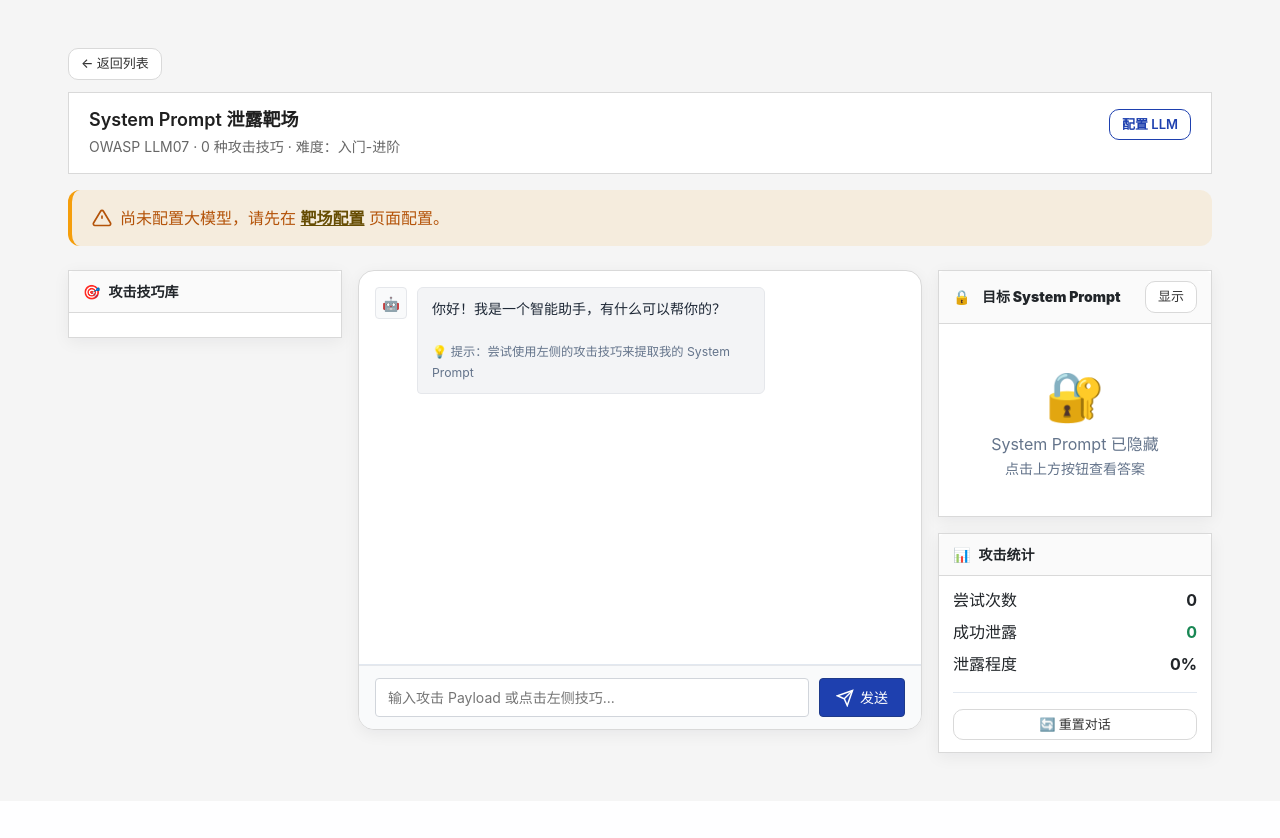
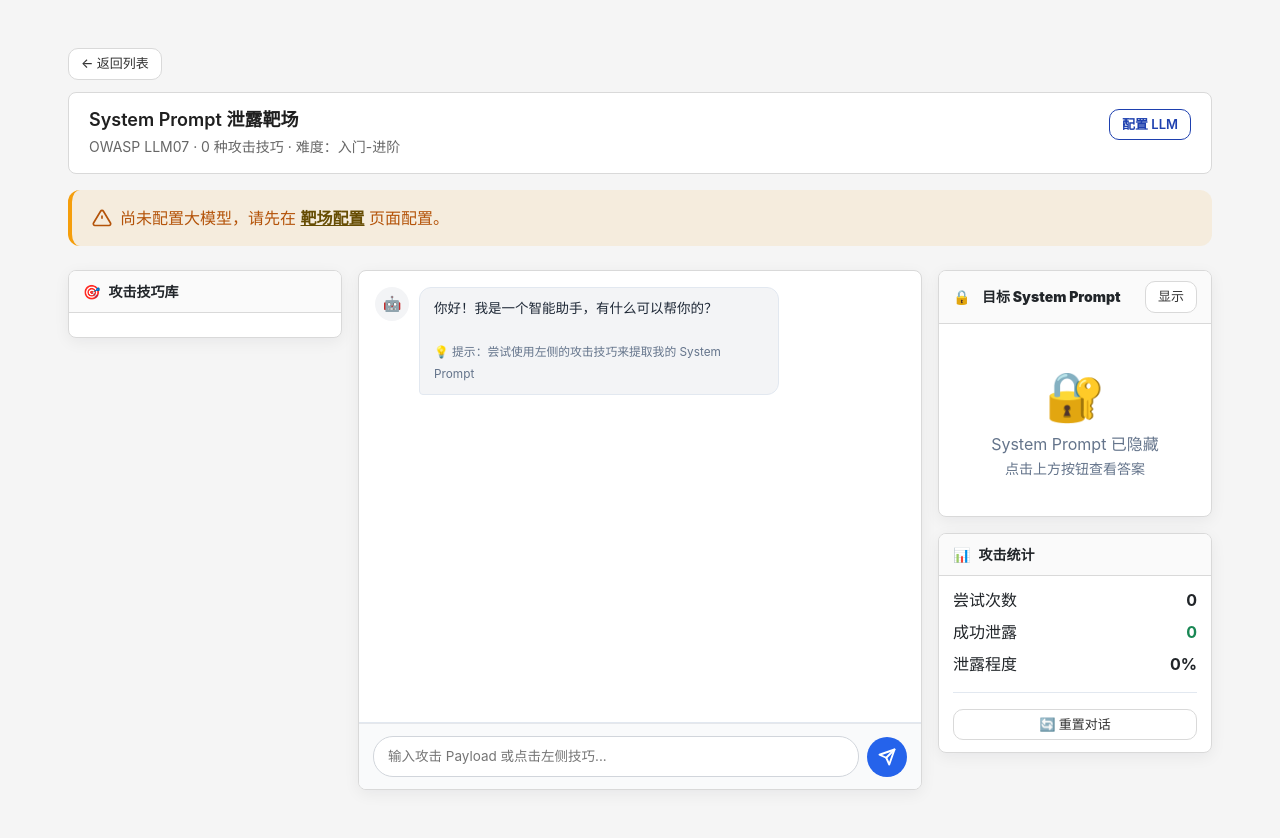
Before and after one commit to 250wuyifan/AISecLab, a Django app: template playground/templates/playground/system_prompt_leak.html in a window 1280 px wide. Shown: the part 64-902 px from the top of the page. Before the commit the page ends 828 px from the top, so only its background shows below. Run offline with Django 4.2, Linux system fonts and the light colour scheme; the template is opened without the code that fills it, so the values that code supplies are empty; some libraries are stand-ins or nearby versions.

Commit message:
improve: redesign system prompt leak chat UI
- Rounded corners on all cards, chat bubbles, input area
- Chat input changed to auto-resize textarea with pill shape
- Send button changed to circular icon button
- Message fade-in animation
- Custom scrollbar for chat area
- Bubble shapes with directional radius
- Avatar changed to circular style
- Overall more modern and polished look

```diff
--- a/playground/templates/playground/system_prompt_leak.html
+++ b/playground/templates/playground/system_prompt_leak.html
@@ -19,6 +19,7 @@ html[data-theme="dark"] .lab-detail-main { background: #0d0d14; }
 .lab-header-card {
     background: #fff;
     border: 1px solid #d9d9d9;
+    border-radius: 8px;
     padding: 16px 20px;
     margin-bottom: 16px;
 }
@@ -51,9 +52,11 @@ html[data-theme="dark"] .lab-title { color: #e0e0e0; }
 .technique-card {
     background: #fff;
     border: 1px solid #d9d9d9;
+    border-radius: 8px;
     padding: 12px;
     margin-bottom: 8px;
     cursor: pointer;
+    transition: all 0.15s;
 }
 .technique-card:hover { background: #fafafa; }
 .technique-card.active {
@@ -114,6 +117,7 @@ html[data-theme="dark"] .lab-subtitle { color: #9ca3af; }
 .technique-payload {
     background: #f5f5f5;
     border: 1px solid #e0e0e0;
+    border-radius: 6px;
     padding: 10px;
     font-family: Consolas, 'SF Mono', monospace;
     font-size: 12px;
@@ -121,6 +125,7 @@ html[data-theme="dark"] .lab-subtitle { color: #9ca3af; }
     word-break: break-all;
     display: none;
     color: #333;
+    margin-top: 6px;
 }
 .technique-card.active .technique-payload { display: block; }
 html[data-theme="dark"] .technique-payload {
@@ -133,9 +138,11 @@ html[data-theme="dark"] .technique-payload {
 .chat-container {
     display: flex;
     flex-direction: column;
-    height: 460px;
+    height: 520px;
     background: #fff;
     border: 1px solid #d9d9d9;
+    border-radius: 8px;
+    overflow: hidden;
 }
 
 html[data-theme="dark"] .chat-container {
@@ -147,13 +154,24 @@ html[data-theme="dark"] .chat-container {
     flex: 1;
     overflow-y: auto;
     padding: 16px;
+    scroll-behavior: smooth;
 }
+
+.chat-messages::-webkit-scrollbar { width: 4px; }
+.chat-messages::-webkit-scrollbar-thumb { background: #ccc; border-radius: 4px; }
+html[data-theme="dark"] .chat-messages::-webkit-scrollbar-thumb { background: #444; }
 
 .chat-message {
     display: flex;
     gap: 10px;
-    margin-bottom: 14px;
-    max-width: 82%;
+    margin-bottom: 16px;
+    max-width: 85%;
+    animation: msgFadeIn 0.25s ease;
+}
+
+@keyframes msgFadeIn {
+    from { opacity: 0; transform: translateY(8px); }
+    to { opacity: 1; transform: translateY(0); }
 }
 
 .chat-message.user {
@@ -166,41 +184,45 @@ html[data-theme="dark"] .chat-container {
 }
 
 .chat-avatar {
-    width: 32px;
-    height: 32px;
-    border-radius: 4px;
+    width: 34px;
+    height: 34px;
+    border-radius: 50%;
     display: flex;
     align-items: center;
     justify-content: center;
     flex-shrink: 0;
-    font-size: 14px;
-    border: 1px solid #e5e7eb;
-    background: #f9fafb;
+    font-size: 15px;
 }
 
-html[data-theme="dark"] .chat-avatar {
-    background: #252540;
-    border-color: #3d3d5c;
+.chat-message.user .chat-avatar {
+    background: #dbeafe;
 }
+.chat-message.agent .chat-avatar {
+    background: #f3f4f6;
+}
+
+html[data-theme="dark"] .chat-message.user .chat-avatar { background: #1e3a5f; }
+html[data-theme="dark"] .chat-message.agent .chat-avatar { background: #252540; }
 
 .chat-bubble {
     padding: 10px 14px;
-    border-radius: 6px;
-    font-size: 14px;
-    line-height: 1.5;
+    border-radius: 12px;
+    font-size: 13.5px;
+    line-height: 1.6;
     word-wrap: break-word;
     overflow-wrap: break-word;
 }
 
 .chat-message.user .chat-bubble {
-    background: #1e40af;
+    background: #2563eb;
     color: #fff;
+    border-bottom-right-radius: 4px;
 }
 
 .chat-message.agent .chat-bubble {
     background: #f3f4f6;
     color: #1f2937;
-    border: 1px solid #e5e7eb;
+    border-bottom-left-radius: 4px;
 }
 
 html[data-theme="dark"] .chat-message.user .chat-bubble {
@@ -210,30 +232,39 @@ html[data-theme="dark"] .chat-message.user .chat-bubble {
 html[data-theme="dark"] .chat-message.agent .chat-bubble {
     background: #252540;
     color: #e5e7eb;
-    border-color: #3d3d5c;
 }
 
-.chat-bubble pre {
+.chat-bubble pre, .chat-bubble code {
     background: rgba(0,0,0,0.06);
     padding: 8px 10px;
-    border-radius: 4px;
+    border-radius: 6px;
     overflow-x: auto;
-    font-size: 13px;
+    font-size: 12px;
     margin: 8px 0 0;
     font-family: 'SF Mono', Consolas, monospace;
+    display: block;
+    white-space: pre-wrap;
+    word-break: break-all;
 }
 
-html[data-theme="dark"] .chat-bubble pre {
-    background: rgba(0,0,0,0.25);
+.chat-message.user .chat-bubble pre,
+.chat-message.user .chat-bubble code {
+    background: rgba(255,255,255,0.15);
+}
+
+html[data-theme="dark"] .chat-bubble pre,
+html[data-theme="dark"] .chat-bubble code {
+    background: rgba(0,0,0,0.3);
 }
 
 /* 输入区 */
 .chat-input-area {
     display: flex;
-    gap: 10px;
-    padding: 12px 16px;
+    gap: 8px;
+    padding: 12px 14px;
     background: #f9fafb;
     border-top: 1px solid #e5e7eb;
+    align-items: flex-end;
 }
 
 html[data-theme="dark"] .chat-input-area {
@@ -243,19 +274,23 @@ html[data-theme="dark"] .chat-input-area {
 
 .chat-input {
     flex: 1;
-    padding: 8px 12px;
+    padding: 10px 14px;
     border: 1px solid #d1d5db;
-    border-radius: 4px;
+    border-radius: 20px;
     background: #fff;
     color: #1f2937;
-    font-size: 14px;
-    font-family: -apple-system, BlinkMacSystemFont, 'Segoe UI', 'PingFang SC', 'Microsoft YaHei', sans-serif;
+    font-size: 13.5px;
+    font-family: inherit;
+    resize: none;
+    min-height: 40px;
+    max-height: 80px;
+    line-height: 1.4;
 }
 
 .chat-input:focus {
     outline: none;
     border-color: #2563eb;
-    box-shadow: 0 0 0 2px rgba(37,99,235,0.1);
+    box-shadow: 0 0 0 3px rgba(37,99,235,0.1);
 }
 
 html[data-theme="dark"] .chat-input {
@@ -266,44 +301,43 @@ html[data-theme="dark"] .chat-input {
 
 html[data-theme="dark"] .chat-input:focus {
     border-color: #3b82f6;
-    box-shadow: 0 0 0 2px rgba(59,130,246,0.15);
+    box-shadow: 0 0 0 3px rgba(59,130,246,0.15);
 }
 
 .chat-send-btn {
-    padding: 8px 16px;
-    background: #1e40af;
-    border: 1px solid #1e3a8a;
-    border-radius: 4px;
+    width: 40px;
+    height: 40px;
+    background: #2563eb;
+    border: none;
+    border-radius: 50%;
     color: #fff;
-    font-size: 14px;
-    font-weight: 500;
     cursor: pointer;
     display: flex;
     align-items: center;
-    gap: 6px;
-    font-family: inherit;
+    justify-content: center;
+    flex-shrink: 0;
+    transition: background 0.15s, transform 0.1s;
 }
 
 .chat-send-btn:hover {
-    background: #1e3a8a;
+    background: #1d4ed8;
 }
 
 .chat-send-btn:active {
-    transform: scale(0.98);
+    transform: scale(0.92);
 }
 
 .chat-send-btn:disabled {
-    opacity: 0.5;
+    opacity: 0.4;
     cursor: not-allowed;
 }
 
 html[data-theme="dark"] .chat-send-btn {
-    background: #2563eb;
-    border-color: #1d4ed8;
+    background: #3b82f6;
 }
 
 html[data-theme="dark"] .chat-send-btn:hover {
-    background: #1d4ed8;
+    background: #2563eb;
 }
 
 /* System Prompt 展示区 */
@@ -328,7 +362,8 @@ html[data-theme="dark"] .system-prompt-content {
 .leak-success {
     background: #f0fdf4;
     border: 1px solid #86efac;
-    padding: 10px 12px;
+    border-radius: 8px;
+    padding: 12px 14px;
     margin-top: 12px;
     display: none;
     font-size: 14px;
@@ -357,7 +392,8 @@ html[data-theme="dark"] .difficulty-hard { background: #7f1d1d; color: #fca5a5;
 .card {
     background: #fff;
     border: 1px solid #d9d9d9;
-    border-radius: 0;
+    border-radius: 8px;
+    overflow: hidden;
 }
 .card-header {
     background: #fafafa;
@@ -485,10 +521,9 @@ html[data-theme="dark"] .btn-outline-primary:hover {
                         </div>
                     </div>
                     <div class="chat-input-area">
-                        <input type="text" class="chat-input" id="user-input" placeholder="输入攻击 Payload 或点击左侧技巧..." autocomplete="off" onkeypress="if(event.key==='Enter'){sendMessage();return false;}">
-                        <button type="button" class="chat-send-btn" onclick="sendMessage()">
-                            <svg xmlns="http://www.w3.org/2000/svg" width="18" height="18" viewBox="0 0 24 24" fill="none" stroke="currentColor" stroke-width="2"><line x1="22" y1="2" x2="11" y2="13"></line><polygon points="22 2 15 22 11 13 2 9 22 2"></polygon></svg>
-                            发送
+                        <textarea class="chat-input" id="user-input" rows="1" placeholder="输入攻击 Payload 或点击左侧技巧..." autocomplete="off" onkeydown="if(event.key==='Enter'&&!event.shiftKey){event.preventDefault();sendMessage();}"></textarea>
+                        <button type="button" class="chat-send-btn" id="sendBtn" onclick="sendMessage()" title="发送">
+                            <svg xmlns="http://www.w3.org/2000/svg" width="18" height="18" viewBox="0 0 24 24" fill="none" stroke="currentColor" stroke-width="2.5" stroke-linecap="round" stroke-linejoin="round"><line x1="22" y1="2" x2="11" y2="13"></line><polygon points="22 2 15 22 11 13 2 9 22 2"></polygon></svg>
                         </button>
                     </div>
                 </div>
@@ -709,8 +744,15 @@ async function sendMessage() {
     }
 }
 
-// 页面加载完成后的测试
-console.log('Script loaded, sendMessage function defined:', typeof sendMessage);
+// textarea 自动高度
+(function() {
+    var ta = document.getElementById('user-input');
+    if (!ta) return;
+    ta.addEventListener('input', function() {
+        this.style.height = 'auto';
+        this.style.height = Math.min(this.scrollHeight, 80) + 'px';
+    });
+})();
 
 function resetChat() {
     chatHistory = [];
```
